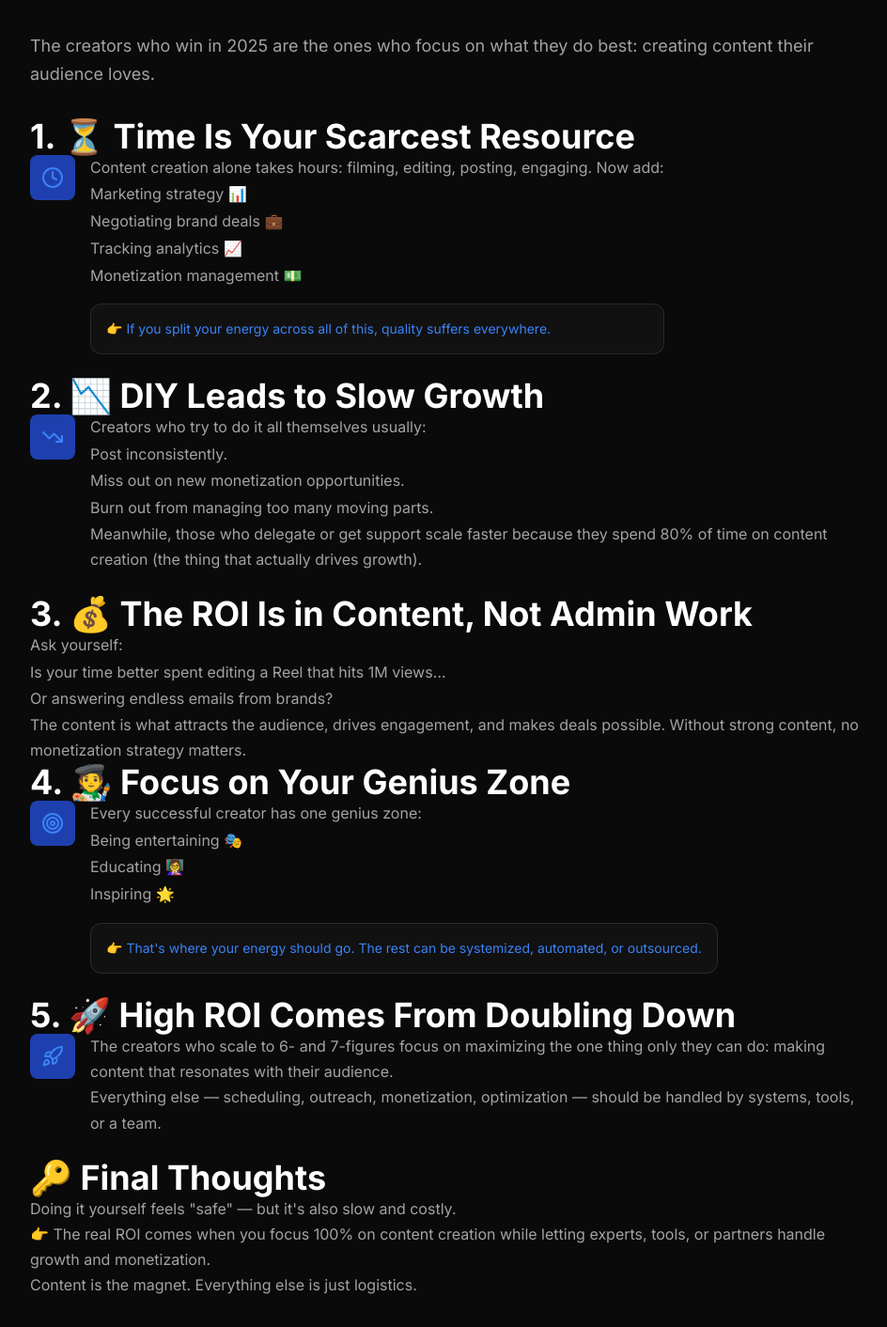
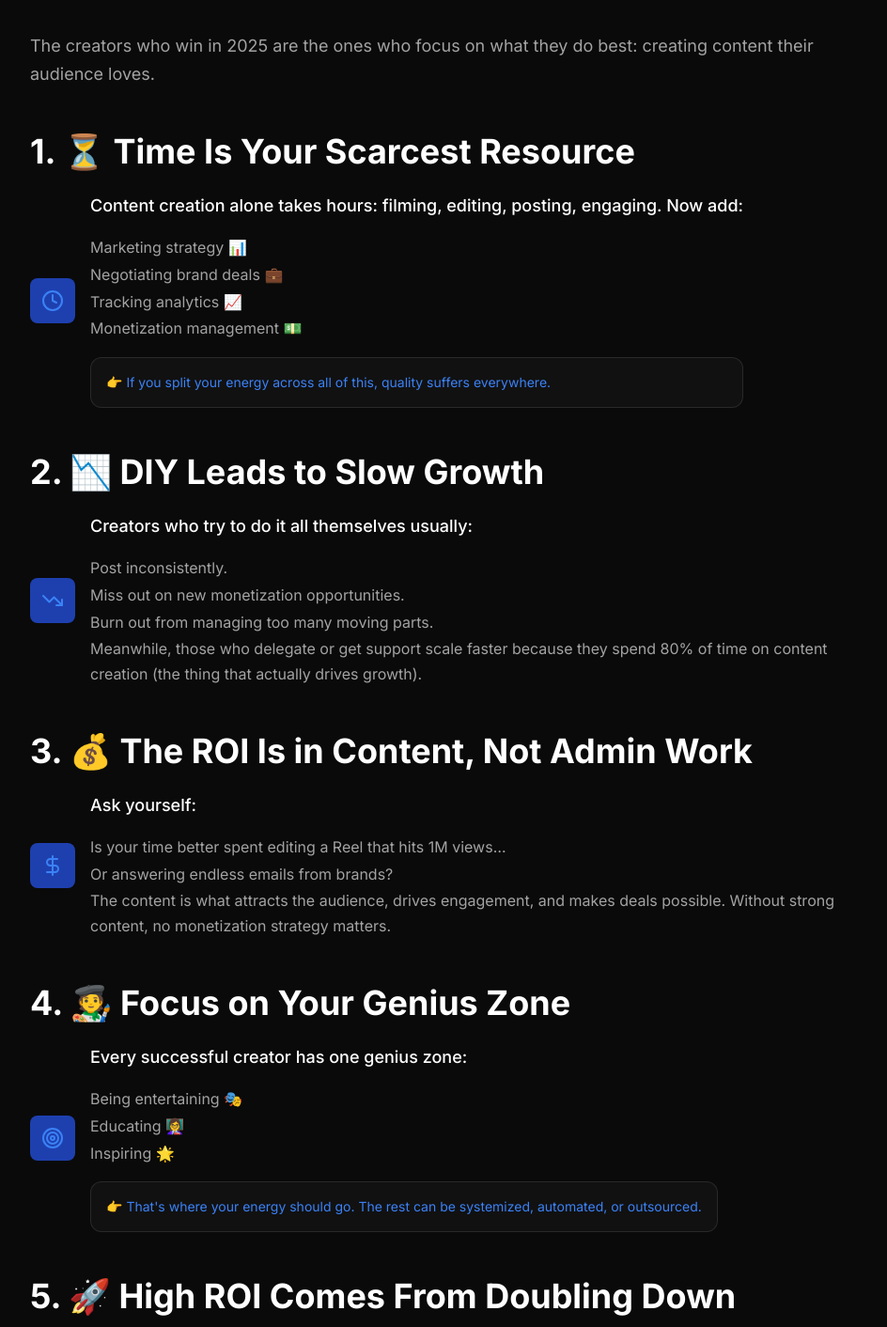
Before and after one commit to gigageek101/luxlife-hiring-website, a Next.js app: page /blog/creator-delegation-growth in a window 1280 px wide. Shown: the part 880-2292 px from the top of the page at 94% size, without its empty margins (160-1104 px from the left). Built offline with nearby package versions, Linux system fonts and the light colour scheme; a web font is replaced by a local one.

Commit message:
Fix blog spacing and icons

```diff
--- a/app/blog/creator-delegation-growth/page.tsx
+++ b/app/blog/creator-delegation-growth/page.tsx
@@ -2,7 +2,7 @@
 
 import { motion } from 'framer-motion'
 import Link from 'next/link'
-import { Calendar, Clock, ArrowLeft, Share2, BookOpen, AlertTriangle, TrendingDown, Zap, Target, Rocket, ArrowRight } from 'lucide-react'
+import { Calendar, Clock, ArrowLeft, Share2, BookOpen, AlertTriangle, TrendingDown, Zap, Target, Rocket, ArrowRight, DollarSign } from 'lucide-react'
 
 export default function CreatorDelegationGrowth() {
   return (
@@ -81,13 +81,13 @@ export default function CreatorDelegationGrowth() {
                 The creators who win in 2025 are the ones who focus on what they do best: creating content their audience loves.
               </p>
 
-              <h2 style={{ color: 'var(--text-primary)' }}>1. ⏳ Time Is Your Scarcest Resource</h2>
-              <div className="flex items-start gap-4 mb-6">
-                <div className="p-3 rounded-lg" style={{ background: 'var(--accent-muted)' }}>
+              <h2 className="mb-6 mt-12" style={{ color: 'var(--text-primary)' }}>1. ⏳ Time Is Your Scarcest Resource</h2>
+              <div className="flex items-center gap-4 mb-8">
+                <div className="p-3 rounded-lg flex-shrink-0" style={{ background: 'var(--accent-muted)' }}>
                   <Clock className="w-6 h-6" style={{ color: 'var(--accent)' }} />
                 </div>
                 <div>
-                  <p style={{ color: 'var(--text-secondary)' }}>
+                  <p className="text-lg font-medium mb-4" style={{ color: 'var(--text-primary)' }}>
                     Content creation alone takes hours: filming, editing, posting, engaging.
                     Now add:
                   </p>
@@ -105,13 +105,13 @@ export default function CreatorDelegationGrowth() {
                 </div>
               </div>
 
-              <h2 style={{ color: 'var(--text-primary)' }}>2. 📉 DIY Leads to Slow Growth</h2>
-              <div className="flex items-start gap-4 mb-6">
-                <div className="p-3 rounded-lg" style={{ background: 'var(--accent-muted)' }}>
+              <h2 className="mb-6 mt-12" style={{ color: 'var(--text-primary)' }}>2. 📉 DIY Leads to Slow Growth</h2>
+              <div className="flex items-center gap-4 mb-8">
+                <div className="p-3 rounded-lg flex-shrink-0" style={{ background: 'var(--accent-muted)' }}>
                   <TrendingDown className="w-6 h-6" style={{ color: 'var(--accent)' }} />
                 </div>
                 <div>
-                  <p style={{ color: 'var(--text-secondary)' }}>
+                  <p className="text-lg font-medium mb-4" style={{ color: 'var(--text-primary)' }}>
                     Creators who try to do it all themselves usually:
                   </p>
                   <ul style={{ color: 'var(--text-secondary)' }}>
@@ -125,8 +125,13 @@ export default function CreatorDelegationGrowth() {
                 </div>
               </div>
 
-              <h2 style={{ color: 'var(--text-primary)' }}>3. 💰 The ROI Is in Content, Not Admin Work</h2>
-              <p style={{ color: 'var(--text-secondary)' }}>Ask yourself:</p>
+              <h2 className="mb-6 mt-12" style={{ color: 'var(--text-primary)' }}>3. 💰 The ROI Is in Content, Not Admin Work</h2>
+              <div className="flex items-center gap-4 mb-8">
+                <div className="p-3 rounded-lg flex-shrink-0" style={{ background: 'var(--accent-muted)' }}>
+                  <DollarSign className="w-6 h-6" style={{ color: 'var(--accent)' }} />
+                </div>
+                <div>
+                  <p className="text-lg font-medium mb-4" style={{ color: 'var(--text-primary)' }}>Ask yourself:</p>
                   <ul style={{ color: 'var(--text-secondary)' }}>
                     <li>Is your time better spent editing a Reel that hits 1M views…</li>
                     <li>Or answering endless emails from brands?</li>
@@ -134,14 +139,16 @@ export default function CreatorDelegationGrowth() {
                   <p style={{ color: 'var(--text-secondary)' }}>
                     The content is what attracts the audience, drives engagement, and makes deals possible. Without strong content, no monetization strategy matters.
                   </p>
+                </div>
+              </div>
 
-              <h2 style={{ color: 'var(--text-primary)' }}>4. 🧑‍🎨 Focus on Your Genius Zone</h2>
-              <div className="flex items-start gap-4 mb-6">
-                <div className="p-3 rounded-lg" style={{ background: 'var(--accent-muted)' }}>
+              <h2 className="mb-6 mt-12" style={{ color: 'var(--text-primary)' }}>4. 🧑‍🎨 Focus on Your Genius Zone</h2>
+              <div className="flex items-center gap-4 mb-8">
+                <div className="p-3 rounded-lg flex-shrink-0" style={{ background: 'var(--accent-muted)' }}>
                   <Target className="w-6 h-6" style={{ color: 'var(--accent)' }} />
                 </div>
                 <div>
-                  <p style={{ color: 'var(--text-secondary)' }}>
+                  <p className="text-lg font-medium mb-4" style={{ color: 'var(--text-primary)' }}>
                     Every successful creator has one genius zone:
                   </p>
                   <ul style={{ color: 'var(--text-secondary)' }}>
@@ -157,13 +164,13 @@ export default function CreatorDelegationGrowth() {
                 </div>
               </div>
 
-              <h2 style={{ color: 'var(--text-primary)' }}>5. 🚀 High ROI Comes From Doubling Down</h2>
-              <div className="flex items-start gap-4 mb-6">
-                <div className="p-3 rounded-lg" style={{ background: 'var(--accent-muted)' }}>
+              <h2 className="mb-6 mt-12" style={{ color: 'var(--text-primary)' }}>5. 🚀 High ROI Comes From Doubling Down</h2>
+              <div className="flex items-center gap-4 mb-8">
+                <div className="p-3 rounded-lg flex-shrink-0" style={{ background: 'var(--accent-muted)' }}>
                   <Rocket className="w-6 h-6" style={{ color: 'var(--accent)' }} />
                 </div>
                 <div>
-                  <p style={{ color: 'var(--text-secondary)' }}>
+                  <p className="text-lg font-medium mb-4" style={{ color: 'var(--text-primary)' }}>
                     The creators who scale to 6- and 7-figures focus on maximizing the one thing only they can do: making content that resonates with their audience.
                   </p>
                   <p style={{ color: 'var(--text-secondary)' }}>
@@ -172,7 +179,7 @@ export default function CreatorDelegationGrowth() {
                 </div>
               </div>
 
-              <h2 style={{ color: 'var(--text-primary)' }}>🔑 Final Thoughts</h2>
+              <h2 className="mb-6 mt-12" style={{ color: 'var(--text-primary)' }}>🔑 Final Thoughts</h2>
               <p style={{ color: 'var(--text-secondary)' }}>
                 Doing it yourself feels "safe" — but it's also slow and costly.
               </p>
@@ -193,7 +200,7 @@ export default function CreatorDelegationGrowth() {
                 </Link>
               </div>
 
-              <h2 style={{ color: 'var(--text-primary)' }}>❓FAQ: Should Creators Do It Themselves?</h2>
+              <h2 className="mb-6 mt-12" style={{ color: 'var(--text-primary)' }}>❓FAQ: Should Creators Do It Themselves?</h2>
               <div className="space-y-4">
                 <div className="card p-4">
                   <h3 className="text-lg font-semibold mb-2" style={{ color: 'var(--text-primary)' }}>Q1: Can a creator handle everything alone at the start?</h3>
--- a/app/blog/monetization-strategies-2025/page.tsx
+++ b/app/blog/monetization-strategies-2025/page.tsx
@@ -2,7 +2,7 @@
 
 import { motion } from 'framer-motion'
 import Link from 'next/link'
-import { Calendar, Clock, ArrowLeft, Share2, BookOpen, DollarSign, Users, Lock, FileText, UserCheck, Video, Globe, ArrowRight } from 'lucide-react'
+import { Calendar, Clock, ArrowLeft, Share2, BookOpen, DollarSign, Users, Lock, FileText, UserCheck, Video, Globe, ArrowRight, GraduationCap } from 'lucide-react'
 
 export default function MonetizationStrategies2025() {
   return (
@@ -189,6 +189,11 @@ export default function MonetizationStrategies2025() {
               </div>
 
               <h2 className="mb-6 mt-12" style={{ color: 'var(--text-primary)' }}>6. 🧑‍🏫 Coaching & Consulting Services</h2>
+              <div className="flex items-center gap-4 mb-8">
+                <div className="p-3 rounded-lg flex-shrink-0" style={{ background: 'var(--accent-muted)' }}>
+                  <GraduationCap className="w-6 h-6" style={{ color: 'var(--accent)' }} />
+                </div>
+                <div>
                   <p className="text-lg font-medium mb-4" style={{ color: 'var(--text-primary)' }}>
                     If you're skilled in a niche (marketing, fitness, design, music, etc.), sell your knowledge as a service.
                   </p>
@@ -197,6 +202,8 @@ export default function MonetizationStrategies2025() {
                     <li>Group workshops</li>
                     <li>Long-term consulting packages</li>
                   </ul>
+                </div>
+              </div>
               <p style={{ color: 'var(--text-secondary)' }}>
                 This is a high-ticket monetization strategy that builds authority.
               </p>
```
Also changed, not shown: app/blog/hidden-niches-crowded-market/page.tsx (+35 -26 lines), app/blog/short-attention-spans-marketing/page.tsx (+27 -20 lines). Lines whose indentation alone changed are shown as unchanged.
